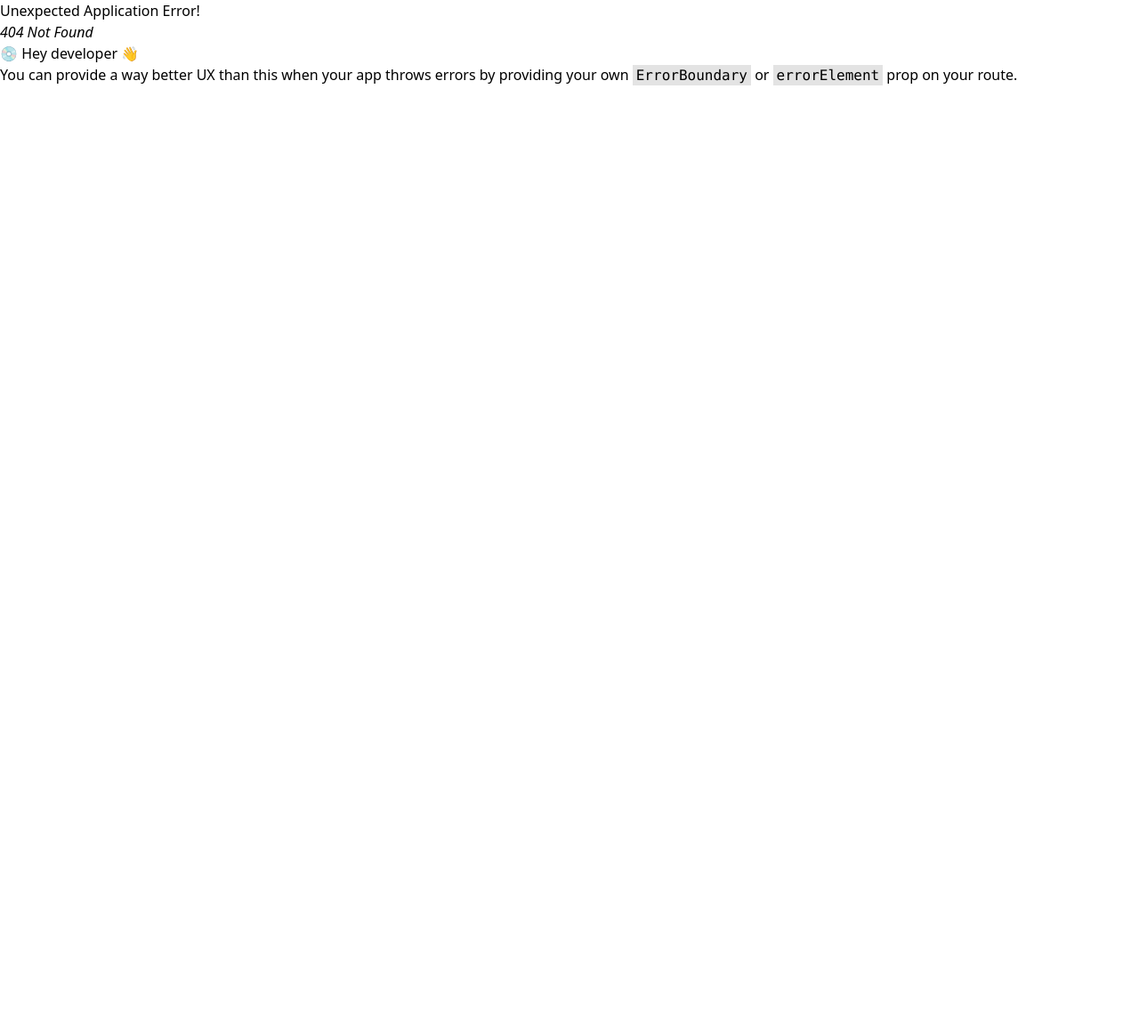
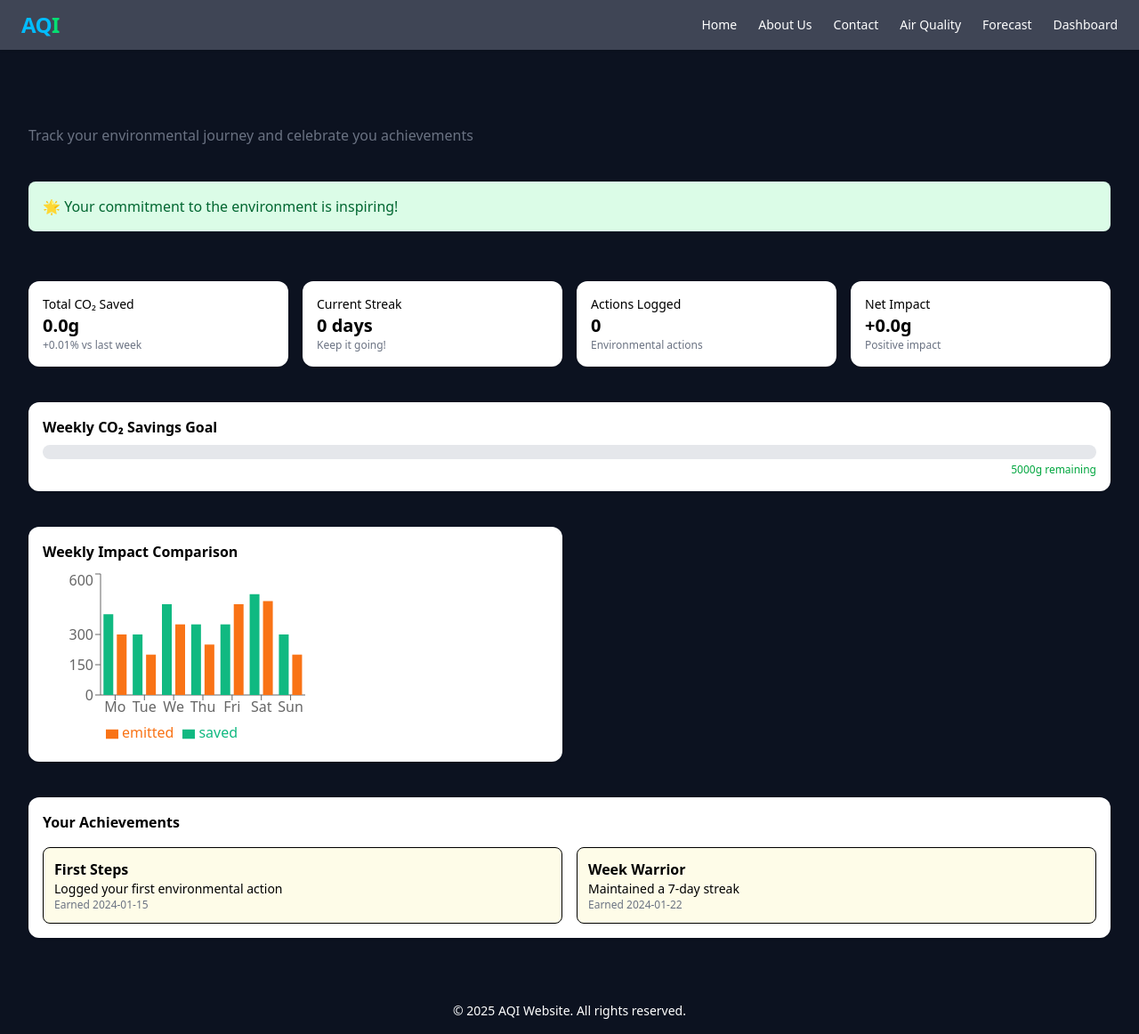
Before and after one commit to Anujcodes2627/Team-Anonymous, a React (Vite) app in the folder Client/: page /dashboard in a window 1280 px wide. Before the commit this address had no page. Shown: the whole page at 89% size. Before the commit the page ends 800 px from the top, so only its background shows below. Built offline with nearby package versions, Linux system fonts and the light colour scheme.

Commit message:
dashboard add and some resposivness in home page

```diff
--- a/Client/package.json
+++ b/Client/package.json
@@ -21,6 +21,7 @@
     "react-redux": "^9.2.0",
     "react-router": "^7.6.2",
     "react-router-dom": "^7.6.2",
+    "recharts": "^3.0.0",
     "redux": "^5.0.1",
     "tailwindcss": "^4.1.10"
   },
--- /dev/null
+++ b/Client/src/Pages/Dashboard.jsx
@@ -0,0 +1,30 @@
+import StatCards from "../components/StatCards";
+import SavingsGoal from "../components/SavingsGoal";
+import WeeklyComparison from "../components/WeeklyComparison";
+import Achievements from "../components/Achievements";
+import Footer from "../components/Footer";
+import { useState } from "react";
+
+function Dashboard() {
+
+  return (
+    <div className="bg-[#0C1220] min-h-screen">
+      <div className="p-4 flex flex-col gap-10 mx-4">
+        <p className="mt-17 text-gray-500">Track your environmental journey and celebrate you achievements</p>
+        <div className="bg-green-100 text-green-800 p-4 rounded-lg mb-4">
+          🌟 Your commitment to the environment is inspiring!
+        </div>
+        <StatCards />
+        <SavingsGoal />
+        <div className="grid grid-cols-1 md:grid-cols-2 gap-4">
+          <WeeklyComparison />
+          {/* Add <SavingsTrend /> here similarly */}
+        </div>
+        <Achievements />
+      </div>
+
+      <Footer />
+    </div>
+  );
+}
+export default Dashboard;
--- a/Client/src/Pages/Home.jsx
+++ b/Client/src/Pages/Home.jsx
@@ -2,7 +2,7 @@ import React from "react";
 import Navbar from "../components/Navbar";
 import AqiCard from "../components/AqiCard";
 import AqiIndexCard from "../components/AqiIndexCard";
-import AQIMap from "../components/AQIMAp";
+import AQIMap from "../components/AQIMap"
 export default function Home(props) {
   return (
     <>
--- /dev/null
+++ b/Client/src/components/Achievements.jsx
@@ -0,0 +1,20 @@
+const badges = [
+    { title: "First Steps", desc: "Logged your first environmental action", date: "2024-01-15" },
+    { title: "Week Warrior", desc: "Maintained a 7-day streak", date: "2024-01-22" },
+  ];
+
+  const Achievements = () => (
+    <div className="bg-white p-4 shadow rounded-xl">
+      <h3 className="font-semibold mb-4">Your Achievements</h3>
+      <div className="grid grid-cols-1 md:grid-cols-2 gap-4">
+        {badges.map((b, i) => (
+          <div key={i} className="border p-3 rounded-lg bg-yellow-50">
+            <h4 className="font-semibold">{b.title}</h4>
+            <p className="text-sm">{b.desc}</p>
+            <p className="text-xs text-gray-500">Earned {b.date}</p>
+          </div>
+        ))}
+      </div>
+    </div>
+  );
+  export default Achievements;
--- a/Client/src/components/AqiCard.jsx
+++ b/Client/src/components/AqiCard.jsx
@@ -100,8 +100,9 @@ function AqiCard() {
   return (
     <>
       <div className="rounded-2xl  overflow-hidden bg-gradient-to-b from-slate-800 to-yellow-400 text-white shadow-lg relative p-6">
-        <div className="flex justify-between items-start">
-          <div>
+        <div className="flex flex-col md:flex-row justify-between items-center md:items-start gap-4 text-center md:text-left">
+          {/* Left Side */}
+          <div className="w-full md:w-auto flex flex-col items-center md:items-start">
             <h2 className="text-xl font-semibold">
               Real-time Air Quality Index (AQI)
             </h2>
@@ -109,26 +110,28 @@ function AqiCard() {
             <p className="text-sm text-slate-200 mt-1">
               Live AQI data fetched using WeatherAPI
             </p>
-            <div className="mt-2">
+            <div className="mt-2 flex flex-col sm:flex-row items-center sm:items-center gap-2 w-full sm:w-auto">
               <input
                 type="text"
                 value={searchQuery}
                 onChange={(e) => setSearchQuery(e.target.value)}
                 placeholder="Search city..."
-                className="px-2 py-1 rounded text-black text-sm"
+                className="px-2 py-1 rounded text-black text-sm w-full sm:w-auto"
               />
               <button
                 onClick={() => fetchData(searchQuery)}
-                className="ml-2 px-3 py-1 text-sm rounded bg-blue-500 hover:bg-blue-600"
+                className="px-3 py-1 text-sm rounded bg-blue-500 hover:bg-blue-600 text-white"
               >
                 Search
               </button>
             </div>
           </div>
-          <div className="flex gap-2">
+
+          {/* Right Side Buttons */}
+          <div className="flex gap-2 md:mt-0 mt-3">
             <button
               onClick={handleLocateMe}
-              className="border border-blue-400 rounded px-3 py-1 text-sm flex items-center gap-1"
+              className="border border-blue-400 rounded px-3 py-1 text-sm flex items-center gap-1 text-white"
             >
               <MapPin className="w-4 h-4" />
               Locate me
@@ -142,7 +145,8 @@ function AqiCard() {
           </div>
         </div>
 
-        <div className="mt-6 grid grid-cols-3 items-center">
+        <div className="mt-6 grid grid-cols-1 md:grid-cols-3 gap-6 items-center">
+          {/* AQI Value + Level */}
           <div className="text-center">
             <div className="text-5xl font-bold text-yellow-300">{aqiValue}</div>
             <div
@@ -152,7 +156,8 @@ function AqiCard() {
             </div>
           </div>
 
-          <div className="relative flex flex-col items-center w-full">
+          {/* AQI Detail with Bar */}
+          <div className="flex flex-col items-center w-full">
             <p className="text-sm text-slate-200">
               PM10: <span className="font-semibold">{pm10} µg/m³</span>
             </p>
@@ -181,9 +186,14 @@ function AqiCard() {
             </div>
           </div>
 
-          <div className="flex flex-col items-end justify-center">
-            <img src="/images/boy.svg" alt="boy" className="w-20 h-28" />
-            <div className="bg-white/10 backdrop-blur-sm p-3 rounded-xl mt-2 text-sm">
+          {/* Weather Info + Image */}
+          <div className="flex flex-col md:items-end items-center justify-center">
+            <img
+              src="/images/boy.svg"
+              alt="boy"
+              className="w-24 h-28 md:w-20 md:h-28"
+            />
+            <div className="bg-white/10 backdrop-blur-sm p-3 rounded-xl mt-2 text-sm w-full md:w-auto">
               <div className="flex items-center gap-2 text-white">
                 <Cloud className="w-5 h-5" />
                 <span className="text-xl font-bold">{temperature}°C</span>
@@ -200,7 +210,7 @@ function AqiCard() {
         </div>
       </div>
 
-      <CityRankCard  currentCity={city} />
+      <CityRankCard currentCity={city} />
     </>
   );
 }
--- a/Client/src/components/AqiIndexCard.jsx
+++ b/Client/src/components/AqiIndexCard.jsx
@@ -209,76 +209,74 @@ export default function AqiIndexCard(props) {
   return (
     <>
       <div className="flex flex-col items-center">
-        <div className="outerbox w-[90%] box-border m-3 p-6 border-2 border-amber-200">
-          <div className="header-box w-full flex justify-between">
+        <div className="outerbox w-[95%] md:w-[90%] box-border m-3 p-4 md:p-6 border-2 border-amber-200 rounded-2xl">
+          {/* Header */}
+          <div className="header-box w-full flex flex-col md:flex-row justify-between items-center md:items-start text-center md:text-left gap-2">
             <h1 className="text-white font-semibold text-2xl">
               Air Quality Index (AQI) <br />
               Scale
             </h1>
-            <p className="text-lg text-gray-500">
-              Know about the category of air quality index (AQI) <br /> your
-              ambient air falls in and what it implies
+            <p className="text-base text-gray-400 md:max-w-lg">
+              Know about the category of air quality index (AQI) <br />
+              your ambient air falls in and what it implies
             </p>
           </div>
 
-          <div className="line border-1 border-white mb-4 mt-4"></div>
+          {/* Divider */}
+          <div className="line border-b border-white my-4"></div>
 
+          {/* Option Selector */}
           <div className="flex justify-center">
-            <div className="option-box w-[90%] mb-8 bg-[#39414A] rounded-3xl px-2 py-1 flex justify-between">
-              {options.map((option, key) => {
-                if (option === current) {
-                  return (
+            <div className="option-box w-full overflow-x-auto scrollbar-hide mb-6 bg-[#39414A] rounded-3xl px-2 py-1 flex gap-2 sm:justify-center">
+              {options.map((option, key) => (
                 <button
                   key={key}
-                      className="cursor-pointer text-lg text-blue-400 px-4 rounded-3xl bg-black"
-                    >
-                      {option}
-                    </button>
-                  );
-                } else {
-                  return (
-                    <button
-                      key={key}
-                      className="text-lg px-4 cursor-pointer text-white"
+                  className={`text-sm sm:text-lg px-4 py-1 rounded-3xl whitespace-nowrap ${
+                    option === current
+                      ? "bg-black text-blue-400 font-semibold"
+                      : "text-white"
+                  }`}
                   onClick={() => changeCurrent(option)}
                 >
                   {option}
                 </button>
-                  );
-                }
-              })}
+              ))}
             </div>
           </div>
 
+          {/* Levels Display */}
           <div className="flex justify-center">
-            <div className="w-[90%] flex flex-col gap-4">
+            <div className="w-full flex flex-col gap-4">
               {Object.entries(airQualityLevels[current]).map(
                 ([level, info], index) => (
                   <div
                     key={level}
                     className={`${
                       index % 2 === 0 ? "bg-[#39414A]" : "bg-[#4B5563]"
-                    } text-white flex justify-between items-center px-4 py-3 rounded-xl`}
+                    } text-white flex flex-col md:flex-row justify-between items-center gap-4 px-4 py-3 rounded-xl`}
                   >
-                    <div className="flex items-center gap-2">
-                      {/* Colored box */}
+                    {/* Left Section: Box + Label */}
+                    <div className="flex items-center gap-2 w-full md:w-1/3">
                       <div
                         className={`w-3 h-3 rounded-xl ${levelColors[level]}`}
                       ></div>
-                      {/* Level and Range */}
                       <div>
-                        {level} <br />{" "}
+                        <div className="font-medium">{level}</div>
                         <p className="font-light text-sm">{info.range}</p>
                       </div>
                     </div>
-                    <div className="text-gray-300 text-sm max-w-md">
+
+                    {/* Description */}
+                    <div className="text-gray-300 text-sm w-full md:w-2/3">
                       {info.description}
                     </div>
-                    <div>
+
+                    {/* Image */}
+                    <div className="hidden md:block">
                       <img
                         src="/images/boy.svg"
                         alt="boy"
-                        className="w-10 h-15"
+                        className="w-10 h-14"
                       />
                     </div>
                   </div>
--- /dev/null
+++ b/Client/src/components/Footer.jsx
@@ -0,0 +1,6 @@
+const Footer = () => (
+    <footer className="bg-[#0C1220] text-white p-4 mt-10 text-center text-sm">
+      © 2025 AQI Website. All rights reserved.
+    </footer>
+  );
+  export default Footer;
--- a/Client/src/components/Navbar.jsx
+++ b/Client/src/components/Navbar.jsx
@@ -1,30 +1,32 @@
 import React, { useState } from "react";
 import { Link } from "react-router-dom";
-import { Search } from "lucide-react";
+import { Search, Menu, X } from "lucide-react";
 
 export default function Navbar() {
-  //  Navigation links array
+  const [isMobileMenuOpen, setIsMobileMenuOpen] = useState(false);
+
   const navLinks = [
     { name: "Home", path: "/" },
     { name: "About Us", path: "/about" },
     { name: "Contact", path: "/contact" },
     { name: "Air Quality", path: "/air-quality" },
     { name: "Forecast", path: "/forecast" },
+    { name: "Dashboard", path: "/dashboard" },
   ];
 
   return (
-    <header className="sticky top-0 z-50 h-8 w-full bg-slate-900/80 backdrop-blur-md ">
-      <nav className="mx-auto flex max-w-7xl items-center justify-between gap-4 px-4 md:px-6">
+    <header className="sticky top-0 z-50 w-full bg-slate-900/80 backdrop-blur-md shadow">
+      <nav className="mx-auto flex max-w-7xl items-center justify-between px-4 py-3 md:px-6">
         {/* Logo */}
         <Link
           to="/"
-          className="flex items-center text-2xl font-bold tracking-tight"
+          className="flex items-center text-2xl font-bold tracking-tight text-white"
         >
           <span className="text-sky-400">AQ</span>
           <span className="text-green-400">I</span>
         </Link>
 
-        {/* Right-side Nav Links */}
+        {/* Desktop nav links */}
         <div className="hidden md:flex items-center gap-6 text-sm text-white">
           {navLinks.map((link, index) => (
             <Link
@@ -36,7 +38,33 @@ export default function Navbar() {
             </Link>
           ))}
         </div>
+
+        {/* Mobile menu toggle */}
+        <div className="md:hidden">
+          <button
+            onClick={() => setIsMobileMenuOpen(!isMobileMenuOpen)}
+            className="text-white"
+          >
+            {isMobileMenuOpen ? <X size={24} /> : <Menu size={24} />}
+          </button>
+        </div>
       </nav>
+
+      {/* Mobile nav menu */}
+      {isMobileMenuOpen && (
+        <div className="md:hidden bg-slate-900/90 text-white px-4 py-3 space-y-2">
+          {navLinks.map((link, index) => (
+            <Link
+              key={index}
+              to={link.path}
+              onClick={() => setIsMobileMenuOpen(false)} // close on click
+              className="block hover:text-sky-400 transition-colors"
+            >
+              {link.name}
+            </Link>
+          ))}
+        </div>
+      )}
     </header>
   );
 }
--- /dev/null
+++ b/Client/src/components/SavingsGoal.jsx
@@ -0,0 +1,10 @@
+const SavingsGoal = () => (
+    <div className="p-4 bg-white shadow rounded-xl">
+      <h3 className="text-md font-semibold mb-2">Weekly CO₂ Savings Goal</h3>
+      <div className="w-full h-4 bg-gray-200 rounded-full overflow-hidden">
+        <div className="w-[0%] bg-green-500 h-full"></div>
+      </div>
+      <p className="text-xs text-right mt-1 text-green-600">5000g remaining</p>
+    </div>
+  );
+  export default SavingsGoal;
--- /dev/null
+++ b/Client/src/components/StatCards.jsx
@@ -0,0 +1,19 @@
+const stats = [
+    { title: "Total CO₂ Saved", value: "0.0g", note: "+0.01% vs last week" },
+    { title: "Current Streak", value: "0 days", note: "Keep it going!" },
+    { title: "Actions Logged", value: "0", note: "Environmental actions" },
+    { title: "Net Impact", value: "+0.0g", note: "Positive impact" }
+  ];
+
+  const StatCards = () => (
+    <div className="grid grid-cols-2 md:grid-cols-4 gap-4">
+      {stats.map((stat, i) => (
+        <div key={i} className="bg-white p-4 rounded-xl shadow">
+          <h4 className="text-sm font-medium">{stat.title}</h4>
+          <p className="text-xl font-bold">{stat.value}</p>
+          <p className="text-xs text-gray-500">{stat.note}</p>
+        </div>
+      ))}
+    </div>
+  );
+  export default StatCards;
--- /dev/null
+++ b/Client/src/components/WeeklyComparison.jsx
@@ -0,0 +1,27 @@
+import { BarChart, Bar, XAxis, YAxis, Tooltip, Legend } from 'recharts';
+
+const data = [
+  { name: 'Mo', saved: 400, emitted: 300 },
+  { name: 'Tue', saved: 300, emitted: 200 },
+  { name: 'We', saved: 450, emitted: 350 },
+  { name: 'Thu', saved: 350, emitted: 250 },
+  { name: 'Fri', saved: 350, emitted: 450 },
+  { name: 'Sat', saved: 500, emitted: 465 },
+  { name: 'Sun', saved: 300, emitted: 200 },
+  // ...
+];
+
+const WeeklyComparison = () => (
+  <div className="bg-white p-4 shadow rounded-xl">
+    <h3 className="font-semibold mb-2">Weekly Impact Comparison</h3>
+    <BarChart width={300} height={200} data={data}>
+      <XAxis dataKey="name" />
+      <YAxis />
+      <Tooltip />
+      <Legend />
+      <Bar dataKey="saved" fill="#10b981" />
+      <Bar dataKey="emitted" fill="#f97316" />
+    </BarChart>
+  </div>
+);
+export default WeeklyComparison;
--- a/Client/src/main.jsx
+++ b/Client/src/main.jsx
@@ -13,6 +13,7 @@ import "leaflet/dist/leaflet.css";
 import Home from "./Pages/Home.jsx";
 import About from "./Pages/About.jsx";
 import Layout from "./Layout.jsx";
+import Dashboard from "./Pages/Dashboard.jsx";
 // import Contact from "./Pages/Contact.jsx";
 
 const router = createBrowserRouter(
@@ -21,6 +22,7 @@ const router = createBrowserRouter(
       <Route index element={<Home />} />
       <Route path="about" element={<About />} />
       {/* <Route path="contact" element={<Contact />} /> */}
+      <Route path="dashboard" element={<Dashboard />} />
     </Route>
   )
 );
```
Also changed, not shown: 1 other file (tests, documents, lock files or other folders). Lines whose indentation alone changed are shown as unchanged.
